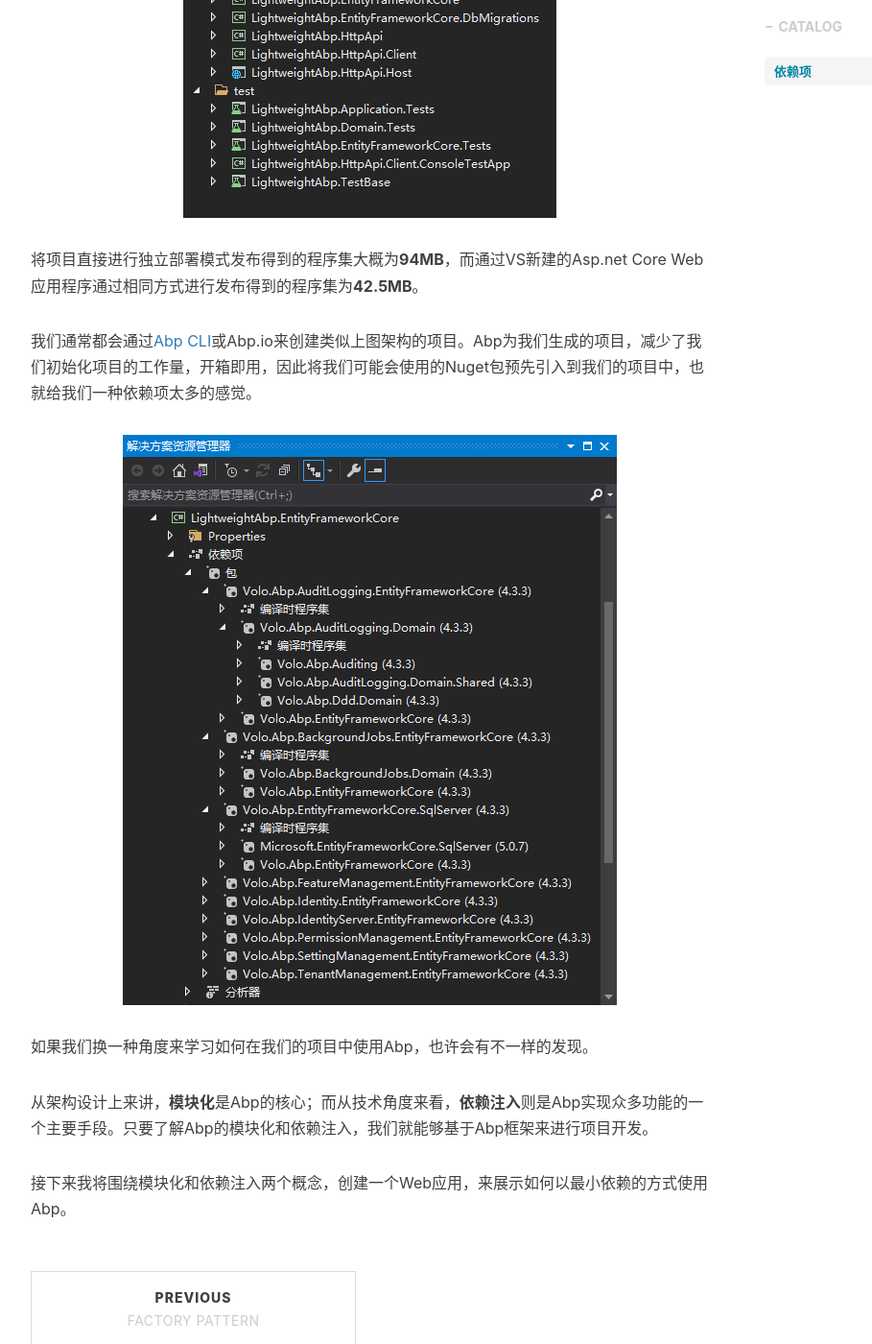
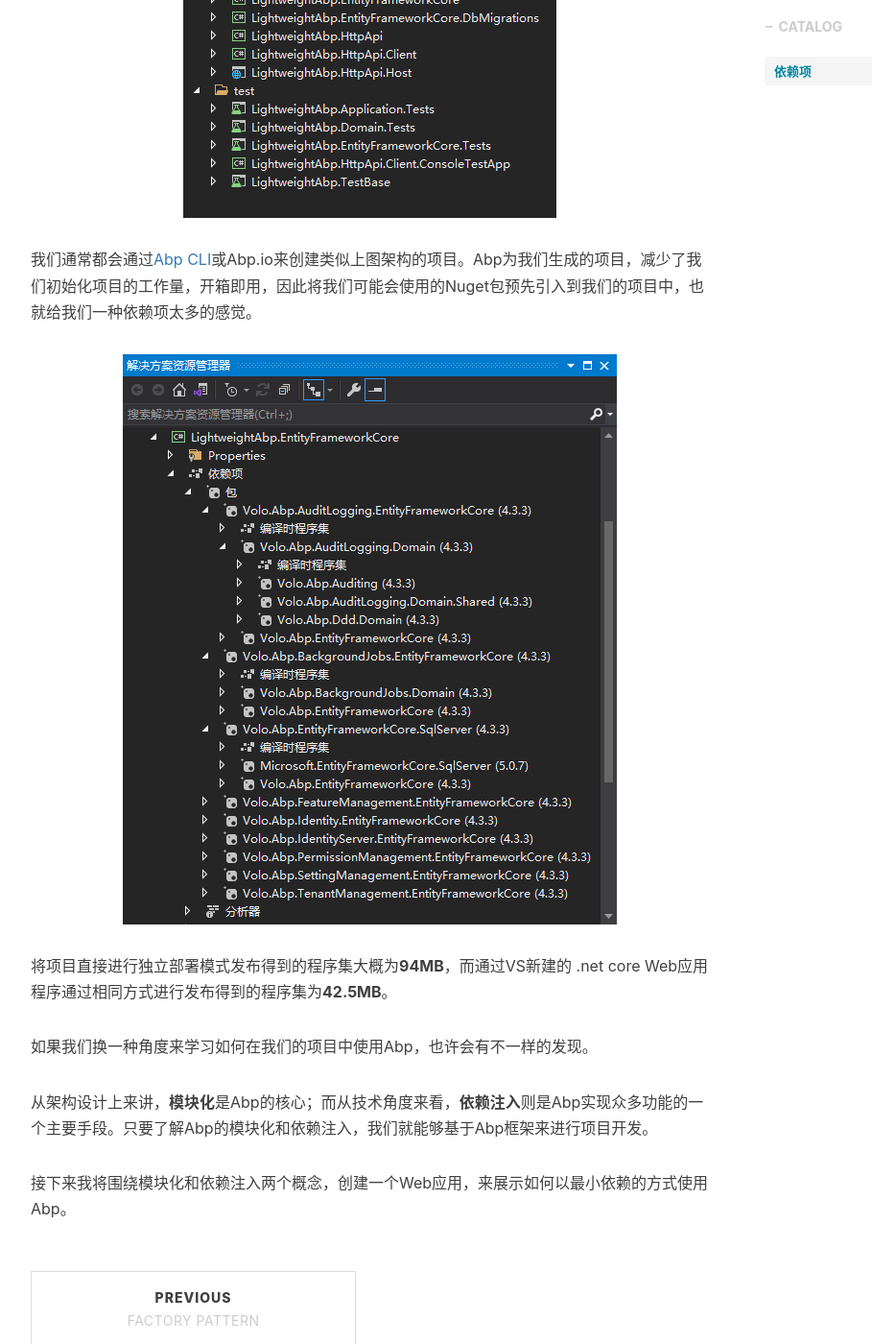
Before and after one commit to realZhangChi/realZhangChi.github.io, a Jekyll site: the page built from _posts/2021-07-21-light-abp.md, in a window 1280 px wide and 1400 px high, scrolled down 1277 px. Shown: the whole window at 96% size, without its empty margins (233-1142 px from the left). Built offline with Jekyll 4.4.1, drawn with Linux system fonts in a browser that asks for light colours; nearby versions of some CDN libraries; comment, search, counter and statistics services are not loaded; some of the changed lines change nothing that is shown.

Commit message:
:pencil2:

```diff
--- a/_posts/2021-07-21-light-abp.md
+++ b/_posts/2021-07-21-light-abp.md
@@ -25,15 +25,15 @@
 
 ## 依赖项
 
-Abp开发了一些启动模板来为我们生成项目。启动模板采用了[领域驱动设计](https://docs.abp.io/en/abp/latest/Domain-Driven-Design)的分层方案来建立项目层级，包括了**展示层**、**应用层**、**领域层**与**基础设施层**，其中每一层都有很多依赖项。
+Abp开发了一些启动模板来为我们生成项目。启动模板采用了[领域驱动设计](https://docs.abp.io/en/abp/latest/Domain-Driven-Design)的分层方案来建立项目层级，包括了**展示层**、**应用层**、**领域层**与**基础设施层**。
 
 ![Architecture](/img/in-post/2021-07-22-Lightweight-Abp/Architecture.png)
-
-将项目直接进行独立部署模式发布得到的程序集大概为**94MB**，而通过VS新建的Asp.net Core Web应用程序通过相同方式进行发布得到的程序集为**42.5MB**。
 
 我们通常都会通过[Abp CLI](https://docs.abp.io/en/abp/latest/CLI)或Abp.io来创建类似上图架构的项目。Abp为我们生成的项目，减少了我们初始化项目的工作量，开箱即用，因此将我们可能会使用的Nuget包预先引入到我们的项目中，也就给我们一种依赖项太多的感觉。
 
 ![Dependency](/img/in-post/2021-07-22-Lightweight-Abp/Dependency.png)
+
+将项目直接进行独立部署模式发布得到的程序集大概为**94MB**，而通过VS新建的 .net core Web应用程序通过相同方式进行发布得到的程序集为**42.5MB**。
 
 如果我们换一种角度来学习如何在我们的项目中使用Abp，也许会有不一样的发现。
 
```
